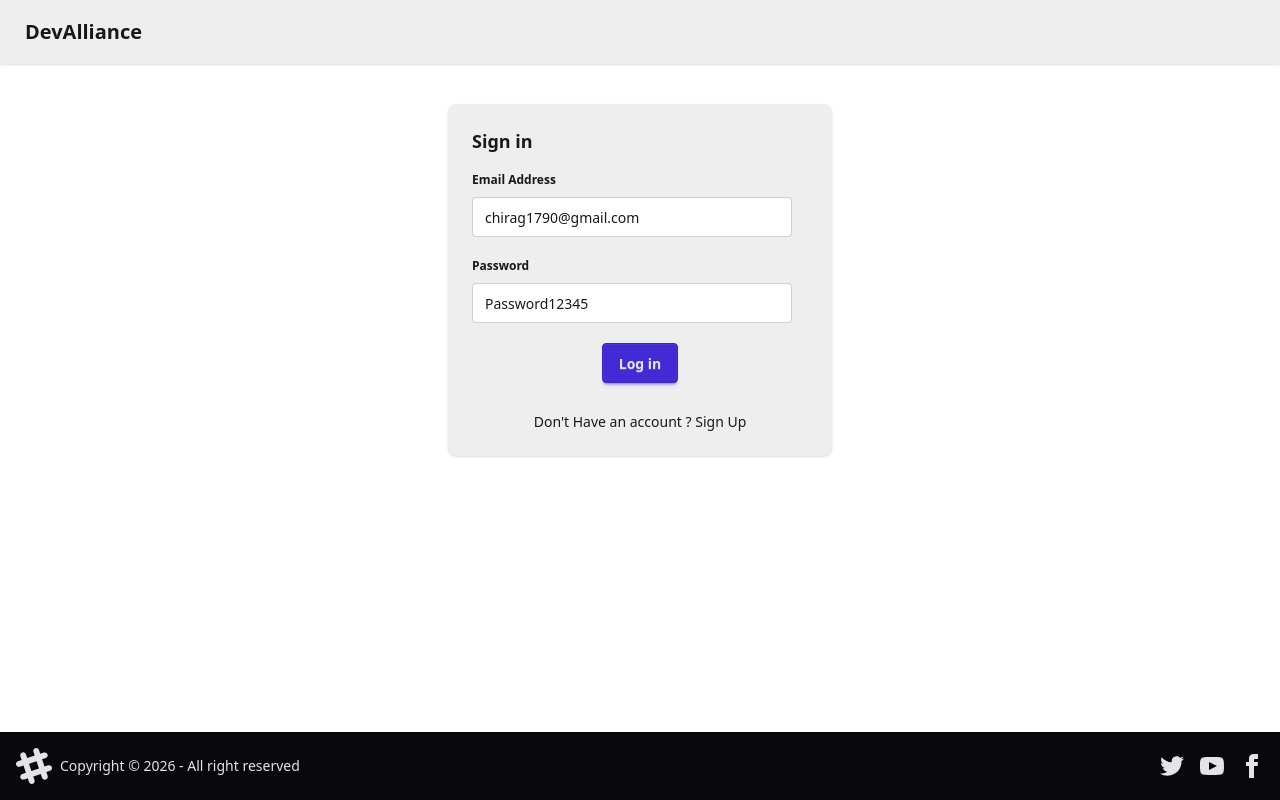
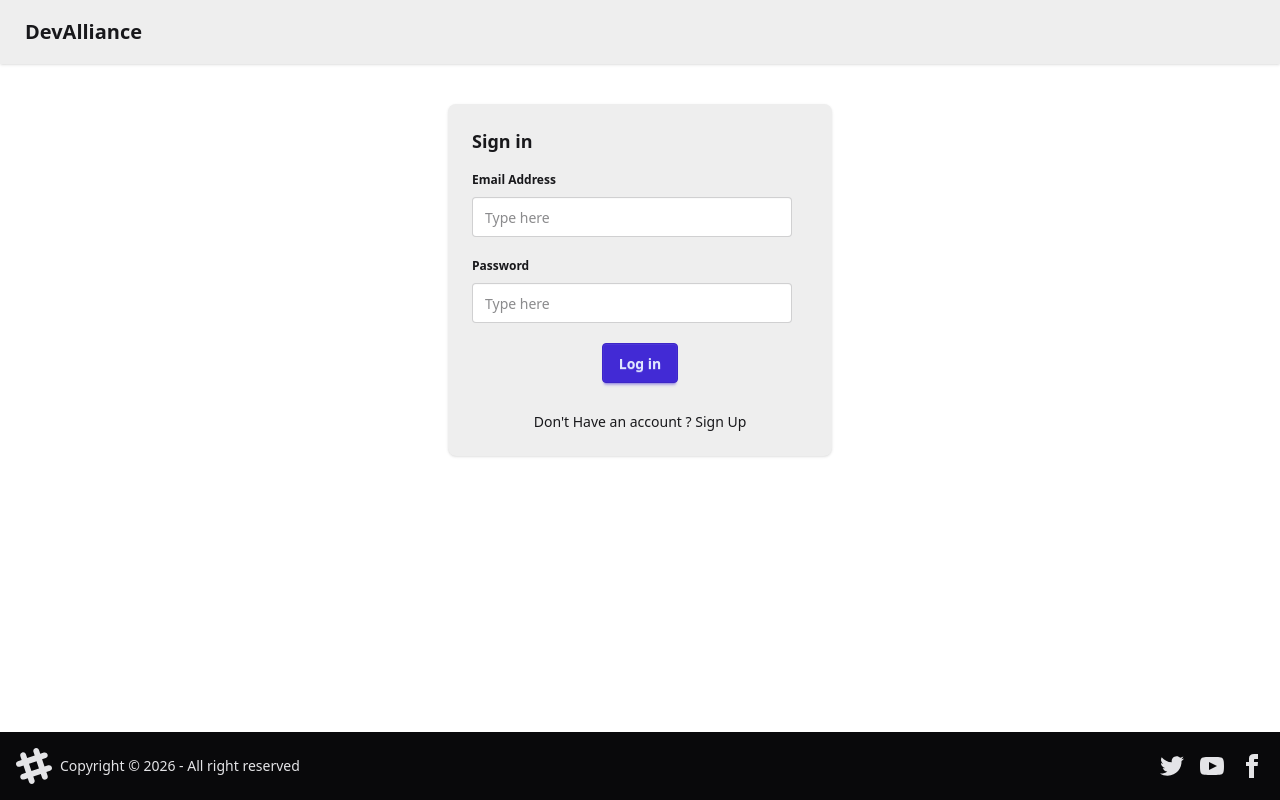
Before and after one commit to Shuboi18/DevAlliance, a React (Vite) app in the folder Frontend/: page /login in a window 1280 px wide. Built offline with nearby package versions, Linux system fonts and the light colour scheme; no server answers.

Commit message:
back to previous working version

```diff
--- a/Frontend/src/Components/Body.jsx
+++ b/Frontend/src/Components/Body.jsx
@@ -26,7 +26,7 @@ const Body = () => {
 
     useEffect(() => {
         fetchUser()
-    },[]);
+    }, []);
     return (
         <div>
             <NavBar />
--- a/Frontend/src/Components/Login.jsx
+++ b/Frontend/src/Components/Login.jsx
@@ -4,8 +4,8 @@ import { useDispatch, useSelector} from "react-redux";
 import { addUserInfo } from "../assets/userSlice";
 import { Link, useNavigate } from "react-router-dom";
 const Login = () => {
-    const [email, setemailId] = useState("chirag1790@gmail.com");
-    const [password, setPassword] = useState("Password12345");
+    const [email, setemailId] = useState("");
+    const [password, setPassword] = useState("");
     const dispatch = useDispatch();
     const navigate = useNavigate();
     const user = useSelector((state) => state.user)
--- a/Frontend/src/Components/NavBar.jsx
+++ b/Frontend/src/Components/NavBar.jsx
@@ -3,9 +3,9 @@ import { Link, useNavigate } from "react-router-dom"
 import { removeUserInfo } from "../assets/userSlice";
 import axios from "axios";
 const NavBar = () => {
-    const user = useSelector(store => store.user)
     const dispatch = useDispatch();
     const navigate = useNavigate();
+    const user = useSelector((state) => state.user);
 
     const buttonLogout = async () => {
         await axios.post("http://localhost:3000/user/logout", {}, { withCredentials: true });
--- a/Frontend/src/Components/UserFeed.jsx
+++ b/Frontend/src/Components/UserFeed.jsx
@@ -7,6 +7,7 @@ import UserFeedCard from "./UserFeedCard";
 const UserFeed = () => {
     const dispatch = useDispatch();
     const feedStore = useSelector((store) => store.Feed);
+    //const user = useSelector((store) => store.user);
     const getFeed = async () => {
 
         try {
@@ -24,6 +25,7 @@ const UserFeed = () => {
     }, []);
 
     if (!feedStore) return;
+    //if (!user) return;
 
     return (
         <div className="flex justify-center my-10"><UserFeedCard feedStore={feedStore} /></div>
```
Also changed, not shown: 1 other file (tests, documents, lock files or other folders).
